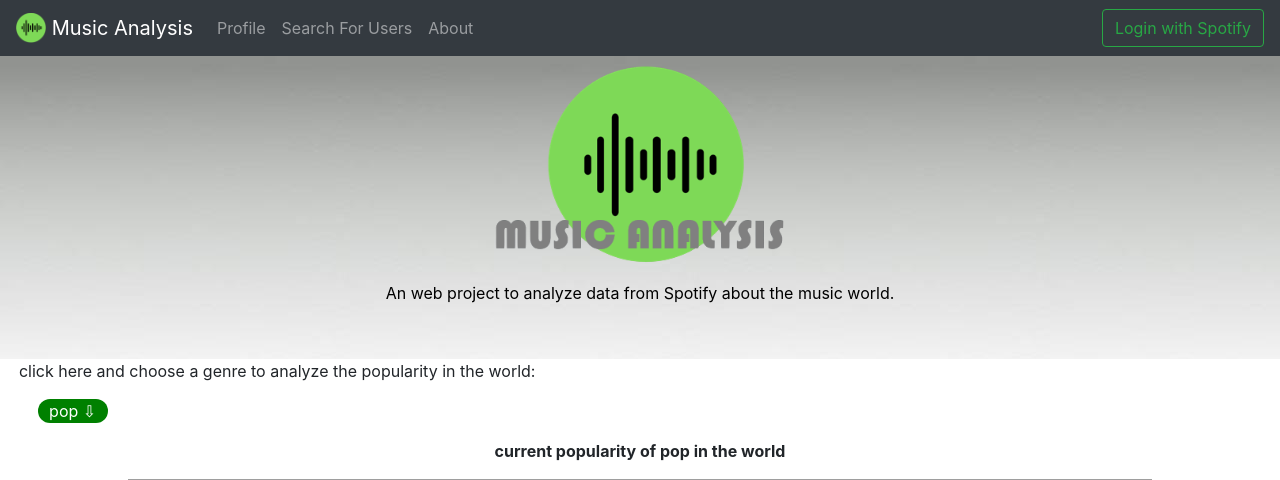
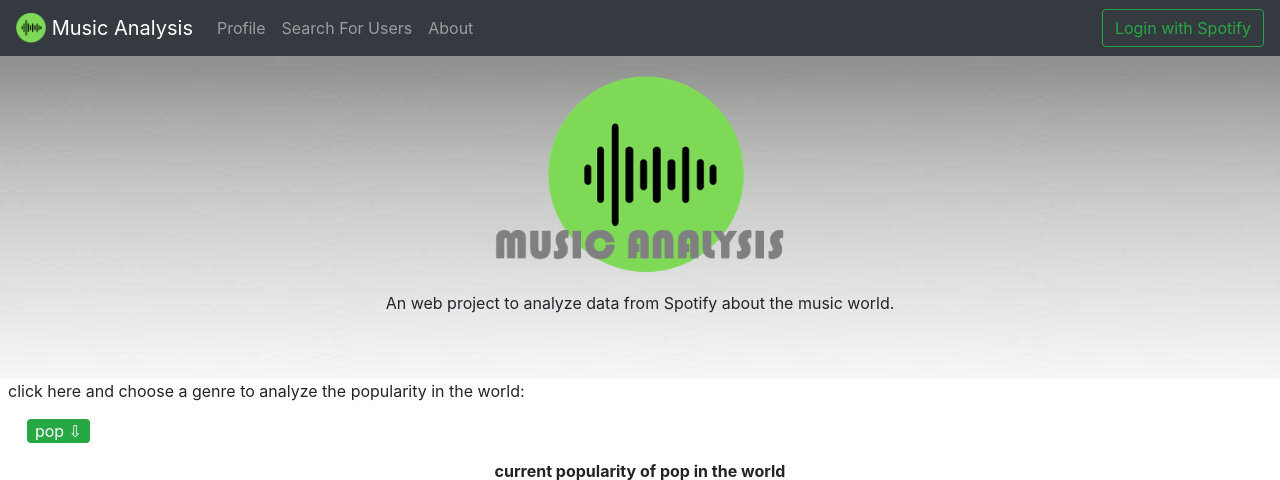
Before and after one commit to Mateus-Mannes/musicanalysis, a Flask app: page / in a window 1280 px wide. Shown: the top 480 px of the page. Run offline with Flask 2, Linux system fonts and the light colour scheme; data that the repository does not hold is empty; some libraries are stand-ins or nearby versions; grey boxes are pictures that could not be loaded.

Commit message:
organize index style

```diff
--- a/application.py
+++ b/application.py
@@ -34,7 +34,7 @@ def index():
         for track in data[country]:
             for genre in data[country][track]["Genres"]:
                 genres.add(genre)
-    return render_template('index/index.html', top_tracks_data=data, genres = genres)
+    return render_template('index/index.html', top_tracks_data=data, genres=genres)
 
 @app.route('/logout', methods=['GET'])
 def logout():
--- a/static/styles/style.css
+++ b/static/styles/style.css
@@ -22,42 +22,9 @@
     align-items: center
 }
 
-.text {
-    color: white;
-}
-
-.pad {
-    padding-left: 1cm;
-    padding-right: 1cm;
-}
-
-.tracks {
-    padding-left: 1cm;
-    padding-right: 1cm;
-}
-
-@media only screen and (max-width: 1030px) {
-    .tracks {
-        padding-left: 0cm;
-        padding-right: 0cm;
-    }
-}
-
 .user-img {
     width: 100px;
     height: 100px;
     object-fit: cover;
     border-radius: 50%;
 }
-
-.muc {
-    width: 300px;
-    height: 80px;
-}
-
-@media only screen and (max-width: 350px) {
-    .muc {
-        width: 280px;
-        height: 80px;
-    }
-}
--- a/templates/index/index.html
+++ b/templates/index/index.html
@@ -138,12 +138,13 @@
         chart.draw(data, options);
     });
 </script>
-<div style="background-image: url(static/images/gray-white.jpg); padding-top: 1cm; padding-bottom: 1cm">
+
+
+<div class="py-5" style="background-image: url(static/images/gray-white.jpg);">
     <p class="text-center">
         <img src="static/images/index-logo.png" width="100%" style="max-width: 300px;">
     </p>
-    <p style="color:black; padding-left:1cm; padding-right: 1cm;" class="text-center">An web project to analyze data from Spotify about the music world.</p>
-    <p hidden>{{top_tracks_data}}</p>
+    <p class="text-center px-5">An web project to analyze data from Spotify about the music world.</p>
     <script>
       var all = JSON.parse('{{ top_tracks_data | tojson | safe}}');
       var count_genre = [['Country', 'Popularity']];
@@ -167,13 +168,15 @@
       }
     </script>
 </div>
-<p style="padding-left: 0.5cm; padding-right: 0.5cm;">click here and choose a genre to analyze the popularity in the world:</p>
+
+
+<p class="px-2">click here and choose a genre to analyze the popularity in the world:</p>
 
 <div class="dropdown">
-    <div style="padding-left: 0.5cm; padding-right: 0.5cm;">
-        <div style="background-color: green; border-radius: 25px">
+    <div class="px-2">
+        <div class="bg-success rounded">
             <p class="text-center">
-                <a style="color: white;padding-left: 0.3cm; padding-right: 0.3cm" onclick="myFunction()" id="dropbtn">
+                <a class="text-white px-2" onclick="myFunction()" id="dropbtn">
                     pop &#8681;
                 </a>
             </p>
@@ -219,15 +222,15 @@
     </body>
 </html>
 </div>
-<p style="margin-left:0.5cm; padding-right: 0.5cm;">
+<p class="px-2">
     <small>
         popularity is the count of times the genre appears on the top 10 most listened tracks of the country
         <br />
         daily updated data
     </small>
 </p>
-<p style="margin-top:2cm;" class="text-center"><a href="/profile"><font color="green">analyze your profile |</font></a><a href="/search"><font color="green"> analyze others users profiles</font></a></p>
-<p class="text-center" style="padding-top: 2cm; padding-bottom: 2cm; color: black;">
+<p class="text-center pt-5"><a class="text-info" href="/profile">analyze your profile |</a><a class="text-info" href="/search"> analyze others users profiles</a></p>
+<p class="text-center p-2">
     Data provided by
     <a href="http://spotify.com" target="_blank"><b>Spotify</b></a>
 </p>
```
Also changed, not shown: static/style.css (deleted, +0 -30 lines). Lines whose indentation alone changed are shown as unchanged.
